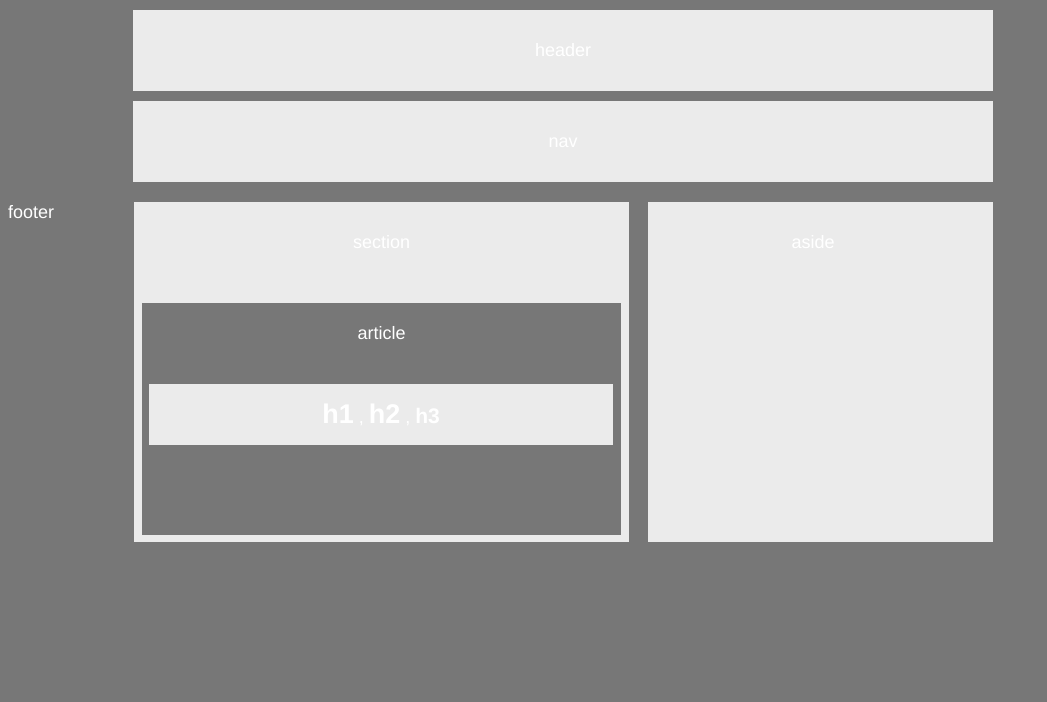
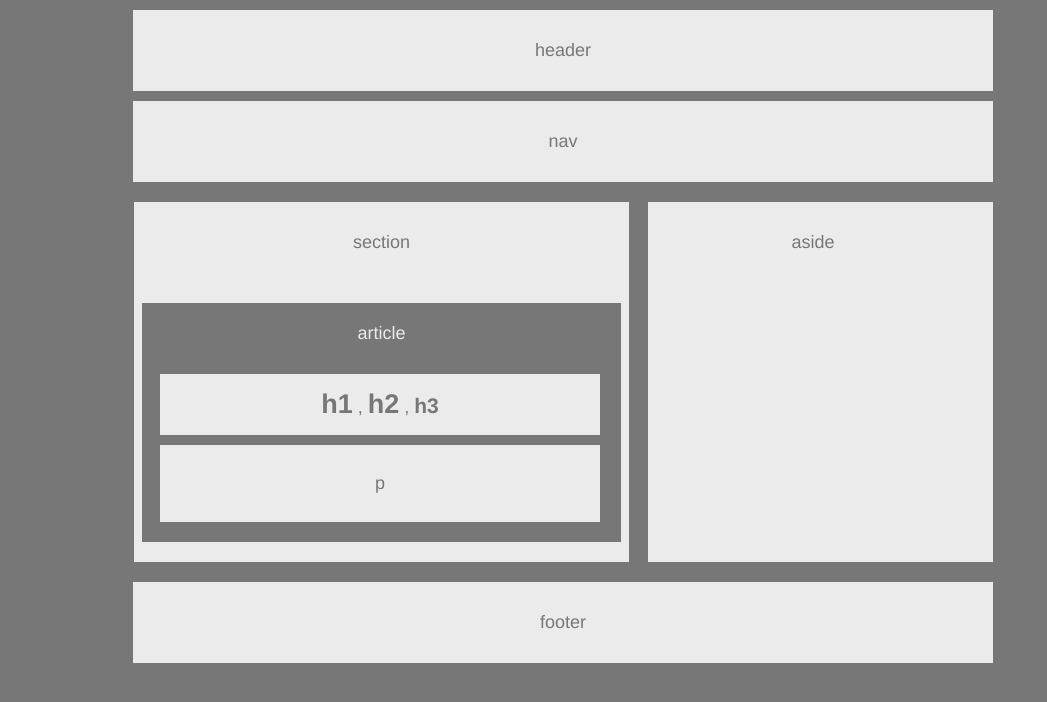
Before and after one commit to jjvs92/HW-Wireframe, a plain HTML site: page index.html in a window 1280 px wide. Shown: the whole page, without its empty margins (0-1047 px from the left). Drawn offline with Linux system fonts and the light colour scheme.

Commit message:
'Easy' homework nearly done

```diff
--- a/index.html
+++ b/index.html
@@ -27,11 +27,14 @@
                         <h3 id="h3">h3</h3>
 
                     </div>
+                <div class= "p">
+                    <p>p</p>
+                </div>
                 </div>
 
         </section>
 
-        <footer>footer</footer>
+        <footer class= "footer">footer</footer>
 
 
     </body>
--- a/style.css
+++ b/style.css
@@ -2,7 +2,7 @@
 
 body {
     font-family: Helvetica;
-    color: white;
+    color: #777;
     background: #777;
     width: 960px;
     font-size: 18px;
@@ -34,7 +34,7 @@ body {
     background: #ebebeb;
     height: 280px;
     text-align: center;
-    padding: 30px 30px 30px 15px;
+    padding: 30px 30px 50px 15px;
     position: relative;
     left: 25px;
     margin-left: 15px;
@@ -48,16 +48,18 @@ body {
     left: 21px;
     text-align: center;
     height: 280px;
-    padding: 30px 0px 30px 0px;
+    padding: 30px 0px 50px 0px;
+    margin-bottom: 20px;
 }
 
 .article {
+    color: #ebebeb;
     background: #777;
     width: 479px;
     position: relative;
     top: 50px;
     right: 8px;
-    padding-bottom: 130px;
+    padding-bottom: 60px;
     padding-top: 20px;
     z-index: 1;
     float: right;
@@ -65,12 +67,13 @@ body {
 
 .hs {
     background: #ebebeb;
-    width: 464px;
+    width: 440px;
     position: relative;
-    left: 7px;
-    top: 40px;
+    left: 18px;
+    top: 30px;
     padding-top: 15px;
     padding-bottom: 15px;
+    color: #777;
 
 }
 #h1 {
@@ -86,3 +89,25 @@ body {
 #h3 {
     display: inline;
 }
+
+.p {
+    color: #777;
+    position: relative;
+    top: 40px;
+    left: 18px;
+    width: 440px;
+    background: #ebebeb;
+    padding-top: 10px;
+    padding-bottom: 10px;
+}
+
+.footer {
+    width: 83.33%;
+    background:#ebebeb;
+    clear: both;
+    position: relative;
+    left: 125px;
+    text-align: center;
+    padding: 30px;
+
+}
```
Also changed, not shown: 1 other file.
